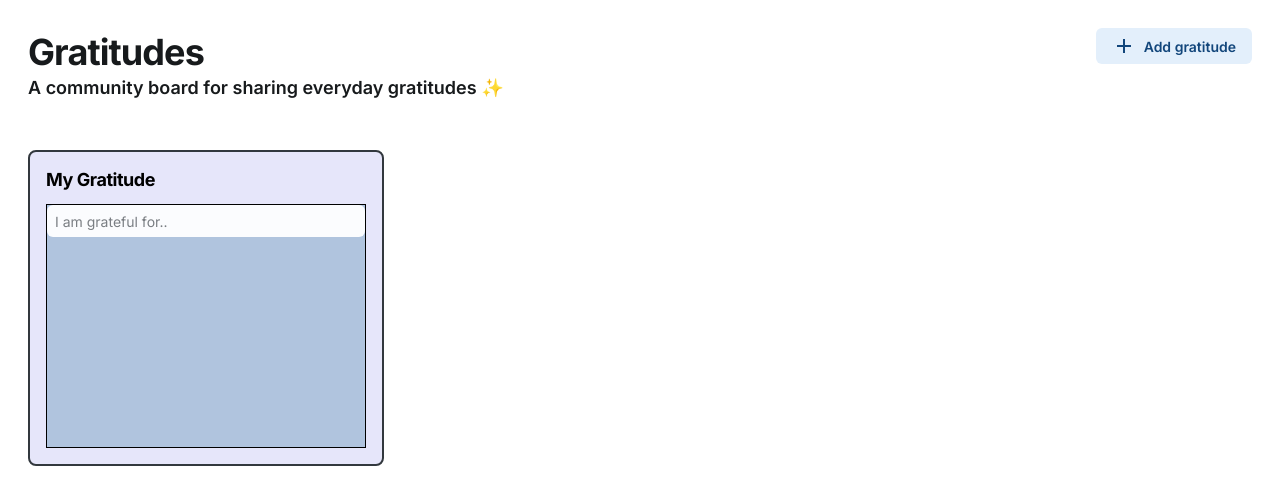
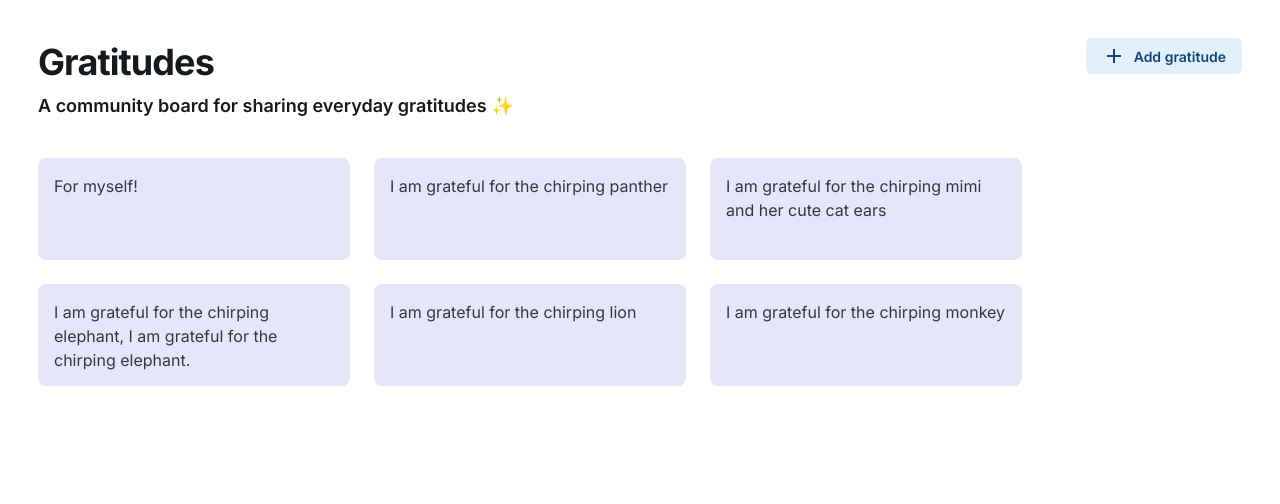
Before and after one commit to lanasanad/gratitude-board, a Next.js app: page / in a window 1280 px wide. Shown: the top 504 px of the page. Built offline with nearby package versions, Linux system fonts and the light colour scheme.

Commit message:
Add card grid with mock data

```diff
--- a/src/app/page.tsx
+++ b/src/app/page.tsx
@@ -4,17 +4,30 @@ import Button from "@mui/joy/Button";
 import Card from "@mui/joy/Card";
 import CardContent from "@mui/joy/CardContent";
 import Box from "@mui/joy/Box";
+import Grid from "@mui/joy/Grid";
 import Textarea from "@mui/joy/Textarea";
 import Add from "@mui/icons-material/Add";
 
 export default function Home() {
+  const gratitudeList = [
+    "For myself!",
+    "I am grateful for the chirping panther",
+    "I am grateful for the chirping mimi and her cute cat ears",
+    "I am grateful for the chirping elephant, I am grateful for the chirping elephant.",
+    "I am grateful for the chirping lion",
+    "I am grateful for the chirping monkey",
+  ];
+
   return (
-    <Box padding="20px">
-
-      <Box display="flex" justifyContent="space-between" marginBottom="50px">
+    <Box padding="30px">
+      <Box display="flex" justifyContent="space-between" marginBottom="40px">
         <Box>
-          <Typography level="h1">Gratitudes</Typography>
-          <Typography level="title-lg">A community board for sharing everyday gratitudes ✨</Typography>
+          <Typography level="h1" mb={1}>
+            Gratitudes
+          </Typography>
+          <Typography level="title-lg">
+            A community board for sharing everyday gratitudes ✨
+          </Typography>
         </Box>
         <Box alignSelf="flex-start">
           <Button variant="soft" startDecorator={<Add />}>
@@ -22,37 +35,26 @@ export default function Home() {
           </Button>
         </Box>
       </Box>
-
+      <Box display="flex" justifyContent="center">
+        <Grid container spacing={3}>
+          {gratitudeList.map((post, index) => (
+            <Grid>
               <Card
-        variant="outlined"
+                variant="solid"
                 sx={{
-          minHeight: "280px",
-          width: 320,
+                  height: "70px",
+                  width: "280px",
                   backgroundColor: "#e6e6fa",
-          borderColor: "#000",
-          border: "2px solid",
                 }}
               >
-        <Typography level="h2" fontSize="lg" textColor="#000">
-          My Gratitude
-        </Typography>
-
-        <CardContent
-          sx={{
-            display: "flex",
-            justifyContent: "space-between",
-            background: "#b0c4de",
-            border: "1px solid",
-            borderColor: "#000",
-          }}
-        >
-          <Textarea
-            size="sm"
-            placeholder="I am grateful for.."
-            variant="plain"
-          />
+                <CardContent>
+                  <Typography level="body-md">{post}</Typography>
                 </CardContent>
               </Card>
+            </Grid>
+          ))}
+        </Grid>
+      </Box>
     </Box>
   );
 }
```
Lines whose indentation alone changed are shown as unchanged.
